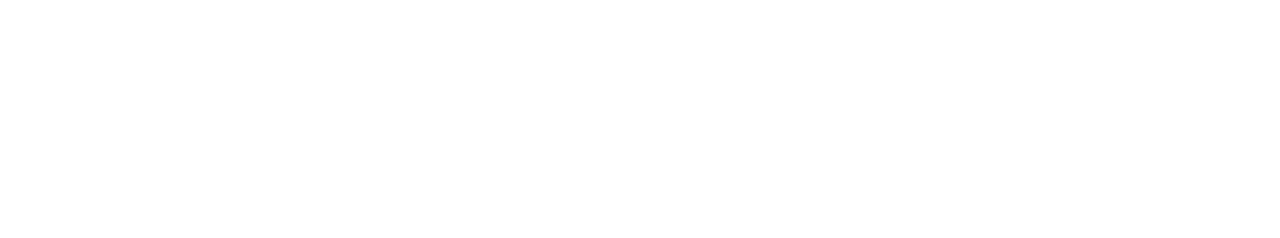
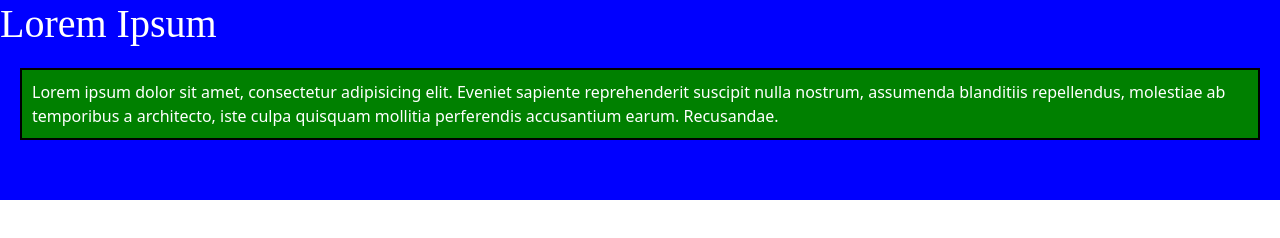
Before and after one commit to Gustv87/practicaGit, a plain HTML site: page index.html in a window 1280 px wide. Drawn offline with nearby package versions, Linux system fonts and the light colour scheme.

Commit message:
Agregue alguno estilos de css

```diff
--- /dev/null
+++ b/css/style.css
@@ -0,0 +1,17 @@
+#container{
+    height: 200px;
+    width: 100vw;
+    background: blue;
+}
+
+#container h1 {
+    color: white;
+    font-family: 'Times New Roman', Times, serif;
+}
+#container p {
+    margin: 20px;
+    background: green;
+    border: 2px solid black;
+    padding: 10px;
+    color: white;
+}
--- a/index.html
+++ b/index.html
@@ -1,12 +1,28 @@
 <!DOCTYPE html>
 <html lang="en">
+
 <head>
     <meta charset="UTF-8">
     <meta http-equiv="X-UA-Compatible" content="IE=edge">
     <meta name="viewport" content="width=device-width, initial-scale=1.0">
+    <!-- CSS only -->
+    <link href="https://cdn.jsdelivr.net/npm/bootstrap@5.0.0-beta3/dist/css/bootstrap.min.css" rel="stylesheet"
+        integrity="sha384-eOJMYsd53ii+scO/bJGFsiCZc+5NDVN2yr8+0RDqr0Ql0h+rP48ckxlpbzKgwra6" crossorigin="anonymous">
+    <link rel="stylesheet" href="css/style.css">
+
     <title>Document</title>
 </head>
+
 <body>
+    <div id="container">
 
+        <h1>Lorem Ipsum</h1>
+
+        <p>Lorem ipsum dolor sit amet, consectetur adipisicing elit. Eveniet sapiente reprehenderit suscipit nulla
+            nostrum, assumenda blanditiis repellendus, molestiae ab temporibus a architecto, iste culpa quisquam
+            mollitia perferendis accusantium earum. Recusandae.</p>
+
+    </div>
 </body>
+
 </html>
```
